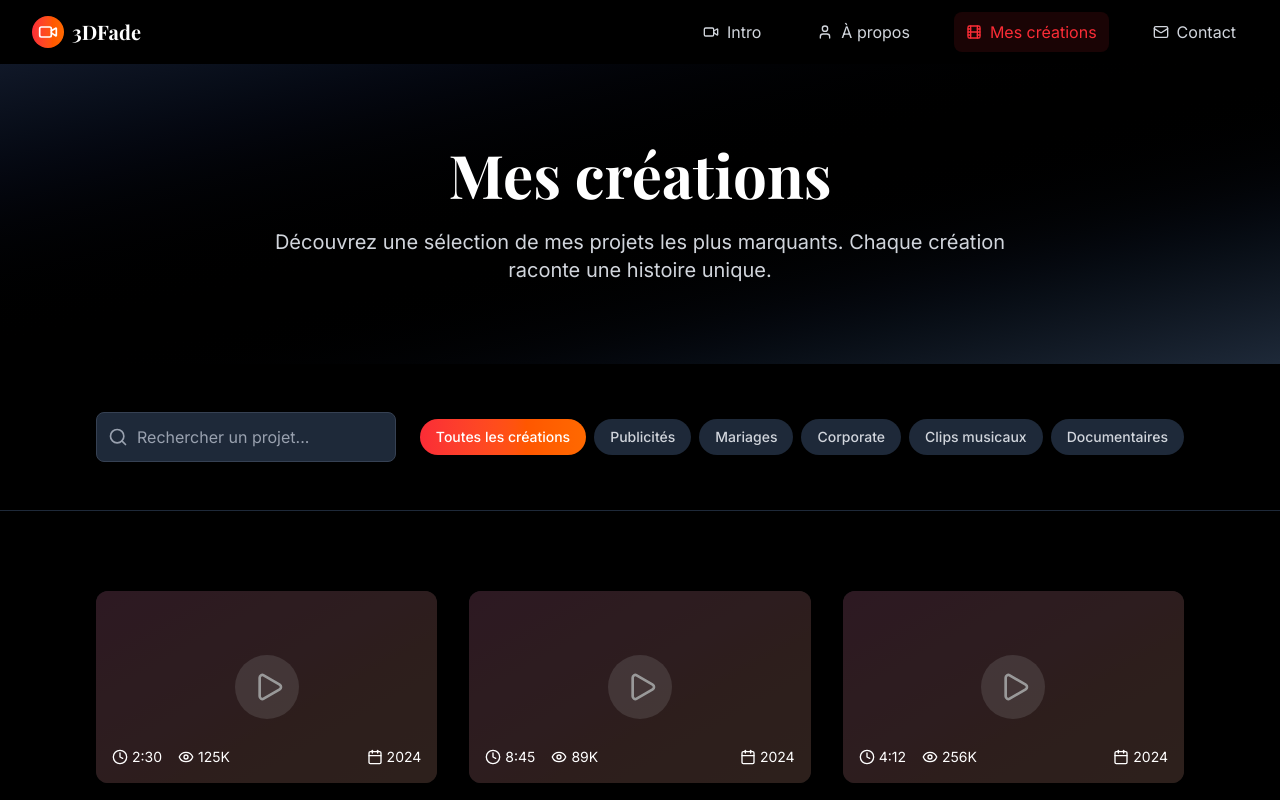
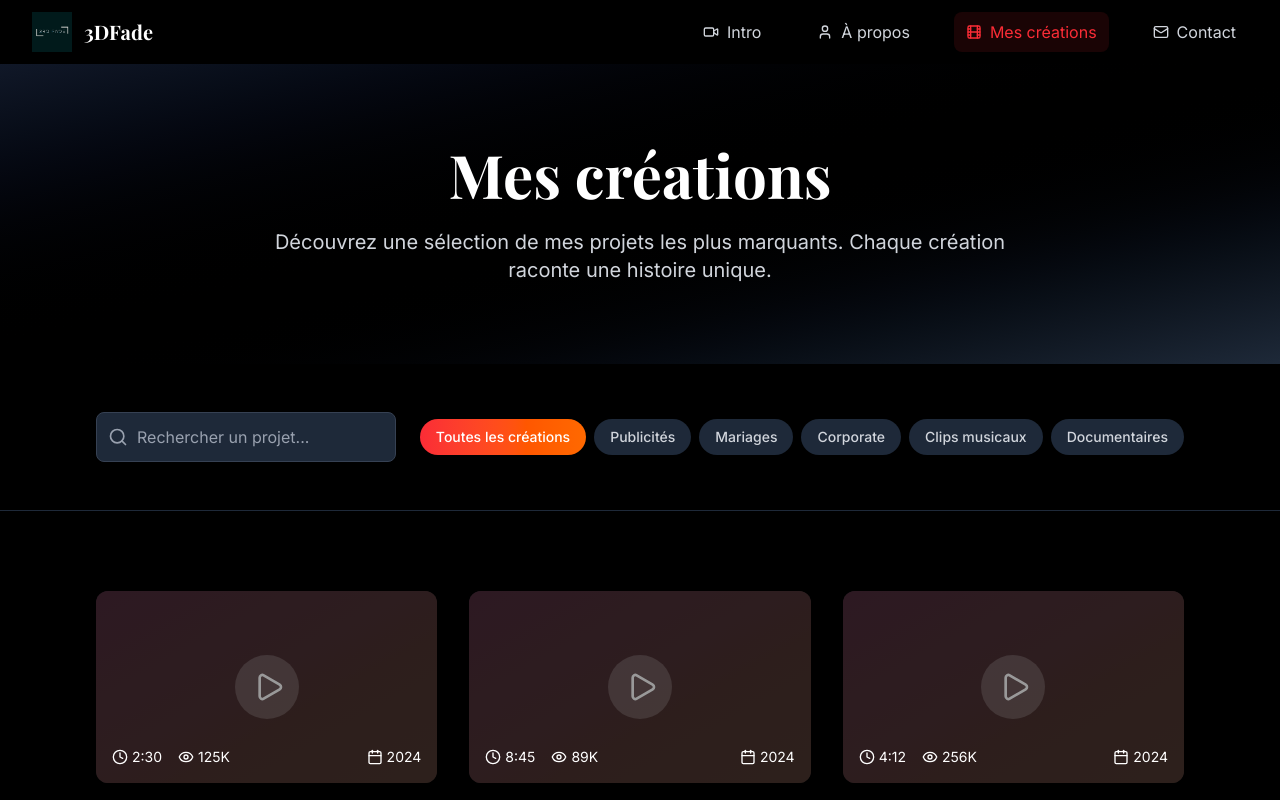
Before and after one commit to ali-hbl/3dfade, a Next.js app: page /creations in a window 1280 px wide. Shown: the top 800 px of the page. Built offline with nearby package versions, Linux system fonts and the light colour scheme; a web font is replaced by a local one.

Commit message:
refactor: favicon and logo

```diff
--- a/src/app/layout.tsx
+++ b/src/app/layout.tsx
@@ -1,7 +1,7 @@
+import Navigation from "@/components/Navigation";
 import type { Metadata } from "next";
 import { Inter, Playfair_Display } from "next/font/google";
 import "./globals.css";
-import Navigation from "@/components/Navigation";
 
 const inter = Inter({
   variable: "--font-inter",
@@ -18,10 +18,23 @@ export const metadata: Metadata = {
   description: "Découvrez mes créations vidéo professionnelles. Portfolio d'un vidéographe passionné par l'art cinématographique et la narration visuelle.",
   keywords: "vidéographe, portfolio, cinéma, vidéo, création, montage, réalisation",
   authors: [{ name: "Vidéographe Portfolio" }],
+  icons: {
+    icon: "/logo.png",
+    shortcut: "/logo.png",
+    apple: "/logo.png",
+  },
   openGraph: {
     title: "Portfolio Vidéographe | Créations Cinématographiques",
     description: "Découvrez mes créations vidéo professionnelles. Portfolio d'un vidéographe passionné par l'art cinématographique et la narration visuelle.",
     type: "website",
+    images: [
+      {
+        url: "/logo.png",
+        width: 1200,
+        height: 630,
+        alt: "3DFade - Portfolio Vidéographe",
+      },
+    ],
   },
 };
 
--- a/src/components/Navigation.tsx
+++ b/src/components/Navigation.tsx
@@ -1,6 +1,7 @@
 'use client';
 
 import { Film, Mail, Menu, User, Video, X } from 'lucide-react';
+import Image from 'next/image';
 import Link from 'next/link';
 import { usePathname } from 'next/navigation';
 import { useEffect, useState } from 'react';
@@ -35,9 +36,15 @@ const Navigation = () => {
       <div className="max-w-7xl mx-auto px-4 sm:px-6 lg:px-8">
         <div className="flex items-center justify-between h-16">
           {/* Logo */}
-          <Link href="/" className="flex items-center space-x-2">
-            <div className="w-8 h-8 bg-gradient-to-r from-red-500 to-orange-500 rounded-full flex items-center justify-center">
-              <Video className="w-5 h-5 text-white" />
+          <Link href="/" className="flex items-center space-x-3">
+            <div className="relative w-10 h-10">
+              <Image
+                src="/logo.png"
+                alt="3DFade Logo"
+                fill
+                className="object-contain"
+                priority
+              />
             </div>
             <span className="text-xl font-bold font-playfair">3DFade</span>
           </Link>
```
Also changed, not shown: public/logo.png (added), 1 other file (tests, documents, lock files or other folders).
